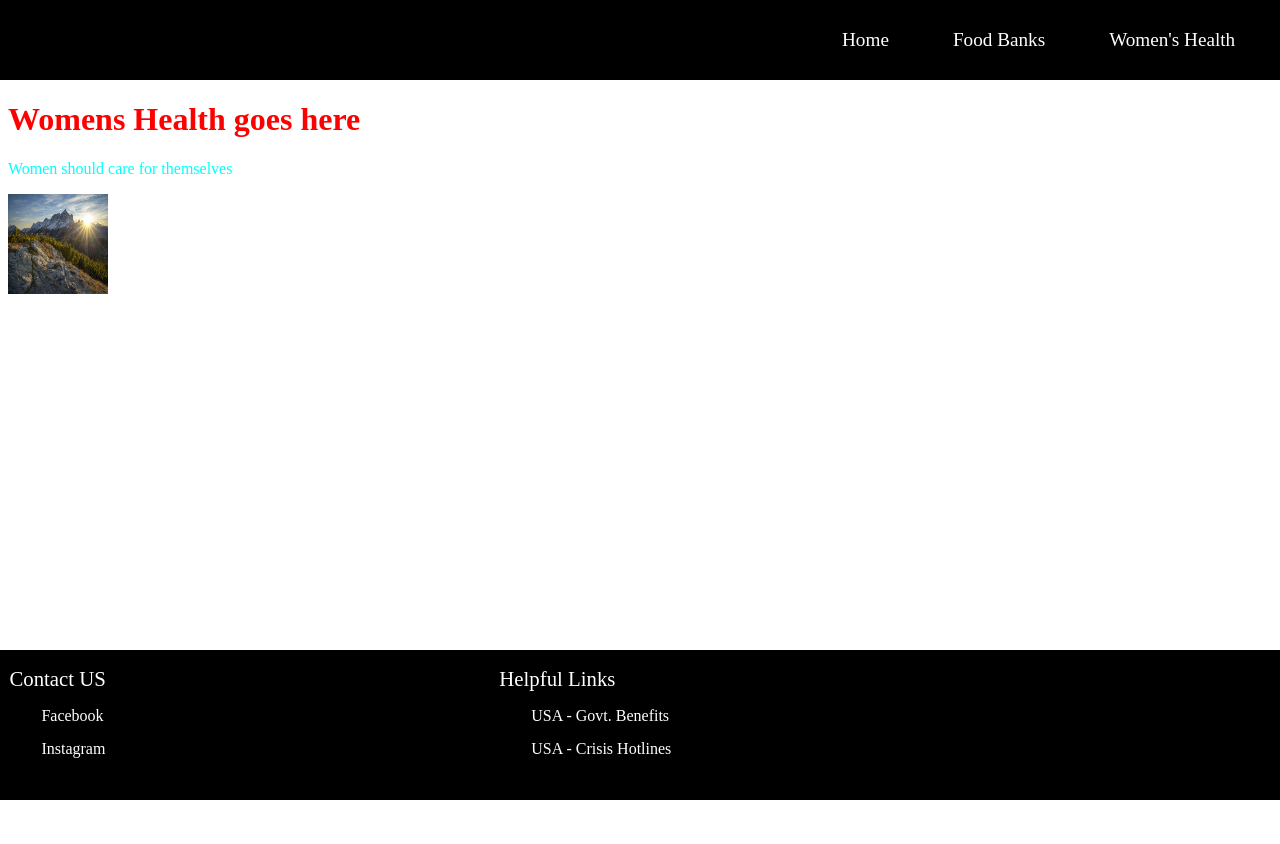
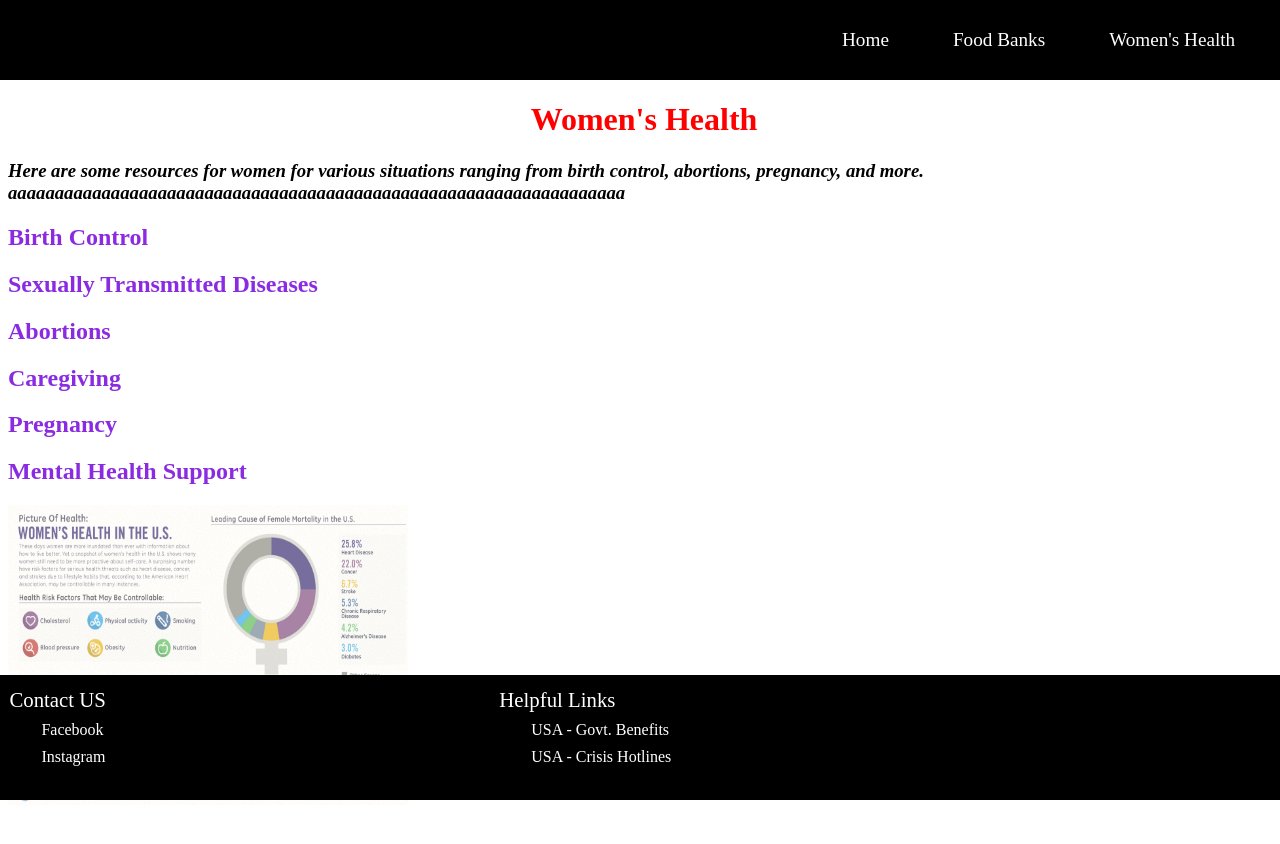
Before and after one commit to Aishwar-Gupta/IBM, a React (Create React App) app: page /Womens-Health in a window 1280 px wide. Shown: the top 844 px of the page. Before the commit the page ends 800 px from the top, so only its background shows below. Built offline with nearby package versions, Linux system fonts and the light colour scheme.

Commit message:
women's health set up

```diff
--- a/src/Components/Footer.css
+++ b/src/Components/Footer.css
@@ -1,12 +1,12 @@
 .Footer {
     background: black;
     text-decoration: none;
-    height: 150px;
+    height: 125px;
     width: 100%;
     right: 0;
     display: flex;
     font-size: 1rem;
-    position: absolute;
+    position: fixed;
     bottom: 0;
 }
 
--- a/src/Components/Womens_Health.css
+++ b/src/Components/Womens_Health.css
@@ -3,14 +3,25 @@
     top: calc(80px);
     color: red;
     transform: translate(-50% -50%);
-    overflow: auto;
+    overflow: scroll;
+    padding-bottom: 20%;
 }
 
 .abc {
-    color: aqua;
+    color: black;
+    font-style: italic;
+
 }
 
 .image {
-    height: 100px;
-    width: 100px;
+    height: 300px;
+    width: 400px;
 }
+
+.abcd {
+    color: blueviolet;
+}
+
+.women_health_center {
+    text-align: center;
+}
--- a/src/Components/Womens_Health.js
+++ b/src/Components/Womens_Health.js
@@ -1,13 +1,32 @@
 import './Womens_Health.css';
 import image from './Images/Background_Home.jpg';
+import image1 from './Images/pic_of_health.png';
 
 function Womens_Health() {
     return (
+        //put yo code inside div, dont need to reload page
         <div className='print'>
-            <h1>Womens Health goes here</h1>
-            <p className='abc'>Women should care for themselves</p>
-            <img className='image' src={image}></img>
+            <h1 className = 'women_health_center'>Women's Health</h1>
+            <h3 className='abc'><b>Here are some resources for women for various situations ranging from birth control,
+                abortions, pregnancy, and more. aaaaaaaaaaaaaaaaaaaaaaaaaaaaaaaaaaaaaaaaaaaaaaaaaaaaaaaaaaaaaaaaaa</b></h3>
+            {/*<img className='image' src={image}></img>*/}
+
+            <h2 className = 'abcd'> Birth Control</h2>
+
+            <h2 className = 'abcd'> Sexually Transmitted Diseases</h2>
+
+            <h2 className = 'abcd'> Abortions </h2>
+
+            <h2 className = 'abcd'> Caregiving</h2>
+
+            <h2 className = 'abcd'> Pregnancy</h2>
+
+            <h2 className = 'abcd'> Mental Health Support</h2>
+
+            <img className='image' src={image1}></img>
+
         </div>
+        //can only return one div
     );
 }
 
```
Also changed, not shown: src/Components/Images/pic_of_health.png (added).
